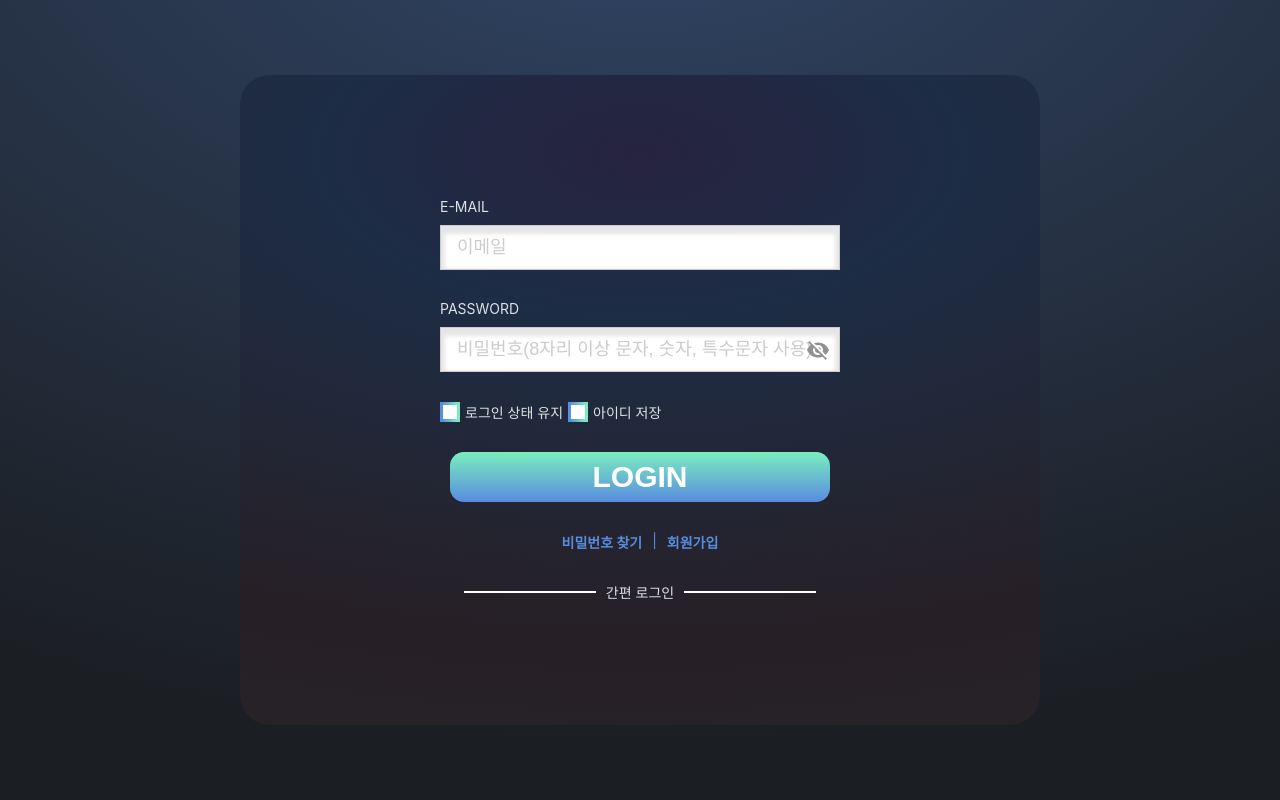
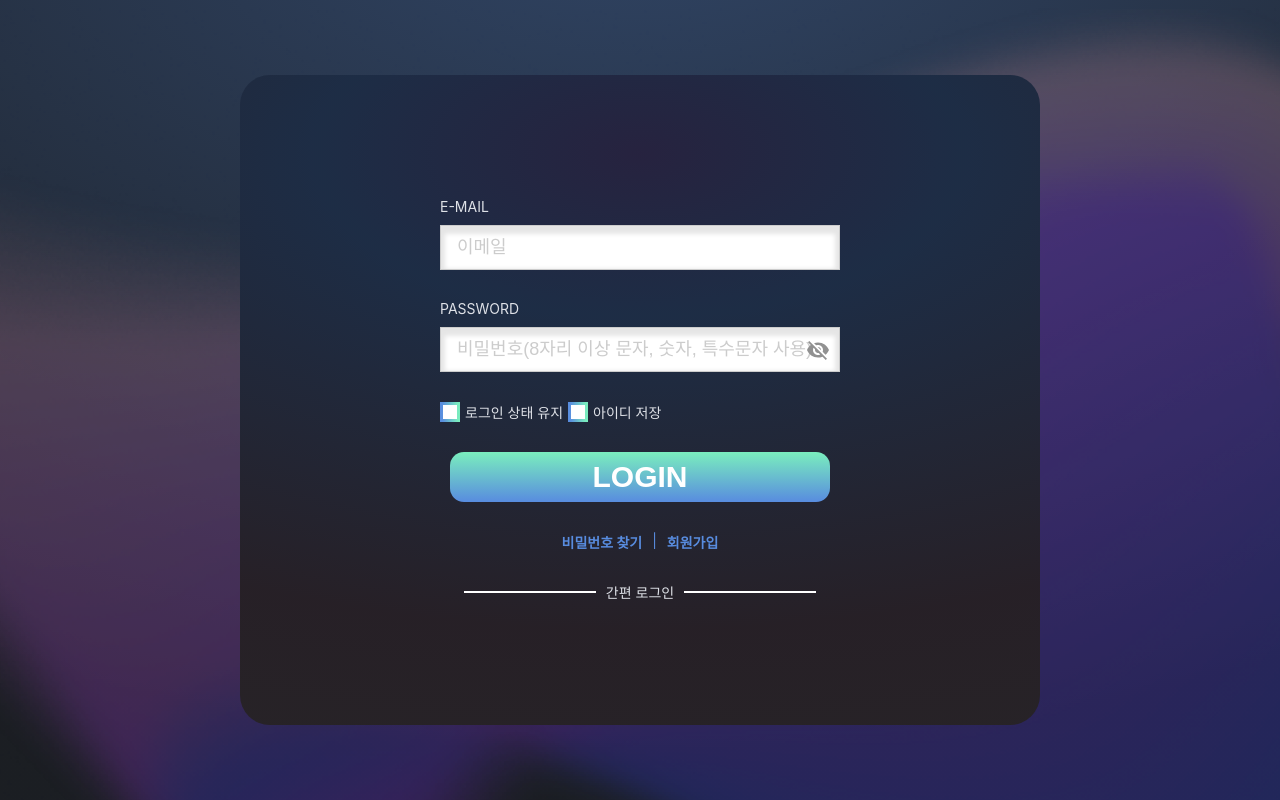
Before and after one commit to AimLab-Project/AimLab_Front, a React (Create React App) app: page /auth in a window 1280 px wide. Built offline with nearby package versions, Linux system fonts and the light colour scheme.

Commit message:
🌈feat : auth page 배경 이미지 추가

```diff
--- a/src/pages/AuthPage.tsx
+++ b/src/pages/AuthPage.tsx
@@ -1,6 +1,7 @@
 import LoginTemplate from 'components/templates/LoginTemplate/LoginTemplate';
 import React from 'react';
 import styled from 'styled-components';
+import BG from '../assets/BG/auth_BG.png';
 
 const AuthPage = () => {
 	return (
@@ -15,12 +16,13 @@ export default AuthPage;
 const Wrapper = styled.div`
 	width: 100%;
 	height: 100vh;
-	background: radial-gradient(
-			111.38% 111.38% at 50% -17.49%,
-			rgba(88, 140, 223, 0.4) 0%,
-			rgba(103, 162, 255, 0.052) 100%
-		)
-		#171717;
+	background: url(${BG}),
+		radial-gradient(
+				111.38% 111.38% at 50% -17.49%,
+				rgba(88, 140, 223, 0.4) 0%,
+				rgba(103, 162, 255, 0.052) 100%
+			)
+			#171717;
 	display: flex;
 	justify-content: center;
 	align-items: center;
```
Also changed, not shown: src/assets/BG/auth_bg.png.
